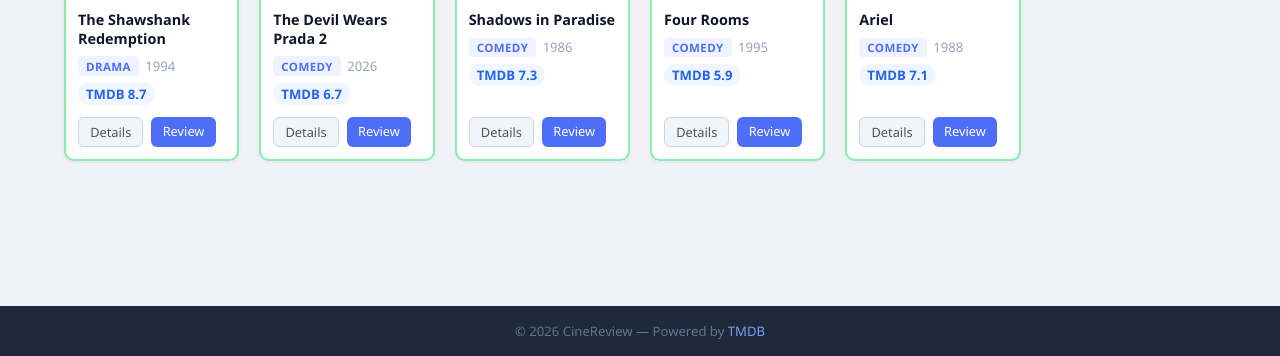
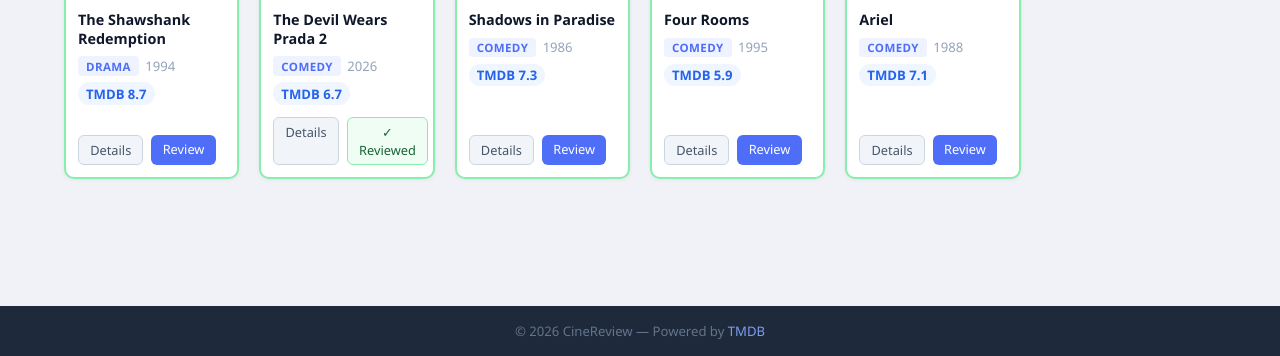
Before and after one commit to niamh888/cinereview, a Flask app: page /my-movies in a window 1280 px wide. Shown: the part 444-800 px from the top of the page. Run offline with Flask 3, Linux system fonts and the light colour scheme; a user stored in the database is signed in; tables that the repository leaves empty hold one stand-in row (values such as "Sample post"); a database or web service that is not in the repository returns one stand-in record (values such as "Sample title"); data that the repository does not hold is empty.

Commit message:
Fix the My Movies page to reflect when I've reviewed the movie - otherwise it looks like it's request me to review again.

```diff
--- a/flask_app/routes.py
+++ b/flask_app/routes.py
@@ -193,7 +193,11 @@ def register_routes(app):
             if cached:
                 watched_movies.append(cached)
 
-        return render_template('my_movies.html', watched_movies=watched_movies)
+        reviewed_ids = {
+            r.movie_id for r in Review.query.filter_by(user_id=current_user.id).all()
+        }
+
+        return render_template('my_movies.html', watched_movies=watched_movies, reviewed_ids=reviewed_ids)
 
     @app.route('/add-review', methods=['GET', 'POST'])
     def add_review():
--- a/flask_app/templates/my_movies.html
+++ b/flask_app/templates/my_movies.html
@@ -44,8 +44,13 @@
             <div class="card-actions">
                 <a href="{{ url_for('movie_detail', movie_id=movie.tmdb_id) }}"
                    class="btn btn-secondary btn-sm">Details</a>
+                {% if movie.tmdb_id in reviewed_ids %}
+                <a href="{{ url_for('add_review', movie_id=movie.tmdb_id) }}"
+                   class="btn btn-watched btn-sm">&#10003; Reviewed</a>
+                {% else %}
                 <a href="{{ url_for('add_review', movie_id=movie.tmdb_id) }}"
                    class="btn btn-primary btn-sm">Review</a>
+                {% endif %}
             </div>
         </div>
     </div>
```
